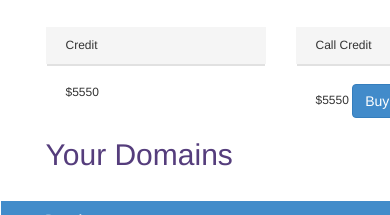
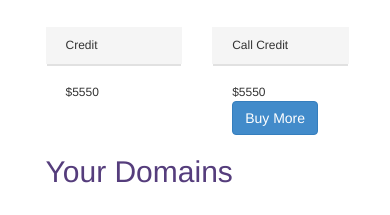
Before and after one commit to paabloo/entiretest, a plain HTML site: page src/index.html in a window 390 px wide. Shown: the part 564-779 px from the top of the page. Drawn offline with nearby package versions, Linux system fonts and the light colour scheme.

Commit message:
little grid changes'

```diff
--- a/src/index.html
+++ b/src/index.html
@@ -53,11 +53,11 @@
             <h1>Dashboard</h1>
             <div class="container-fluid">
               <div class="row">
-                <div class="col-xs-6 col-sm-6 col-md-6 col-lg-6">
+                <div class="col-xs-4 col-sm-6 col-md-6 col-lg-6">
                   <div class="credit infobox">Credit</div>
                   <div class="current_credit">$5550</div>
                 </div>
-                <div class="col-xs-6">
+                <div class="col-xs-4 col-sm-6 col-md-6 col-lg-6">
                   <div class="call_credit infobox">Call Credit</div>
                   <div class="current_credit">
                     $5550
```
